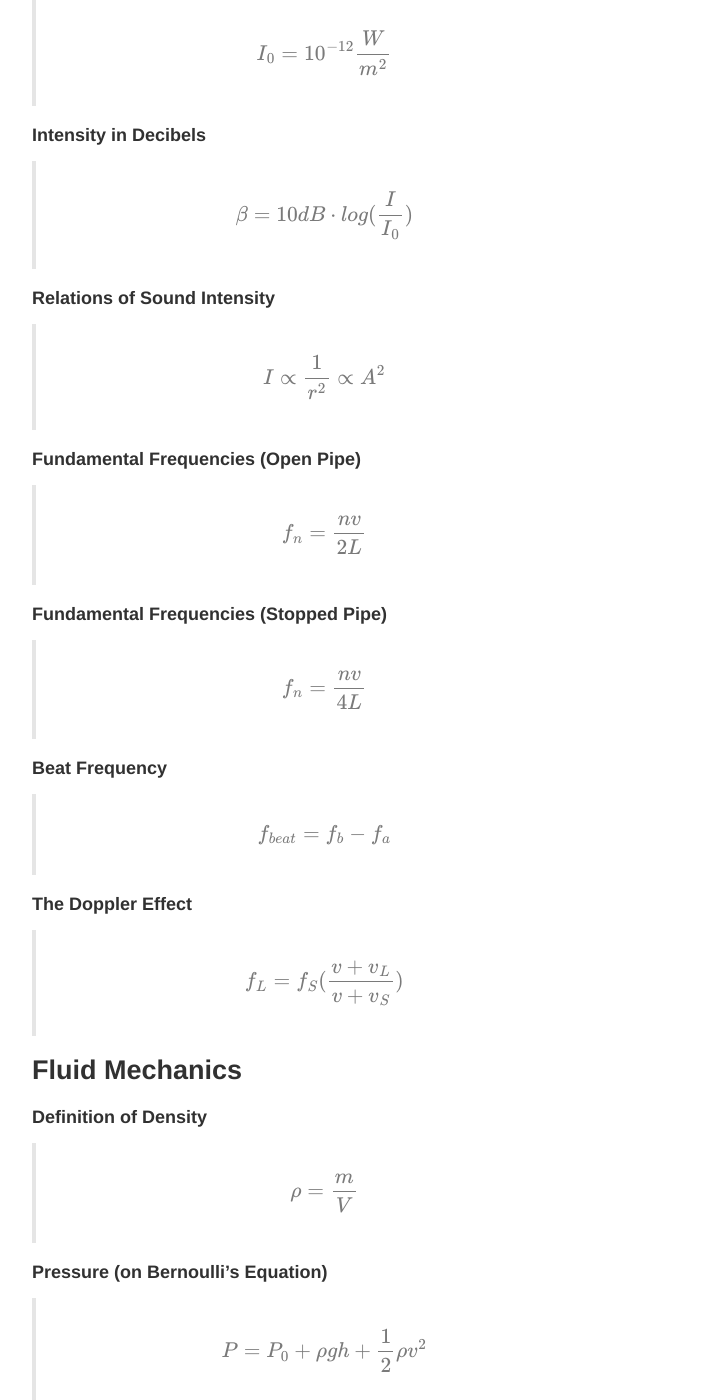
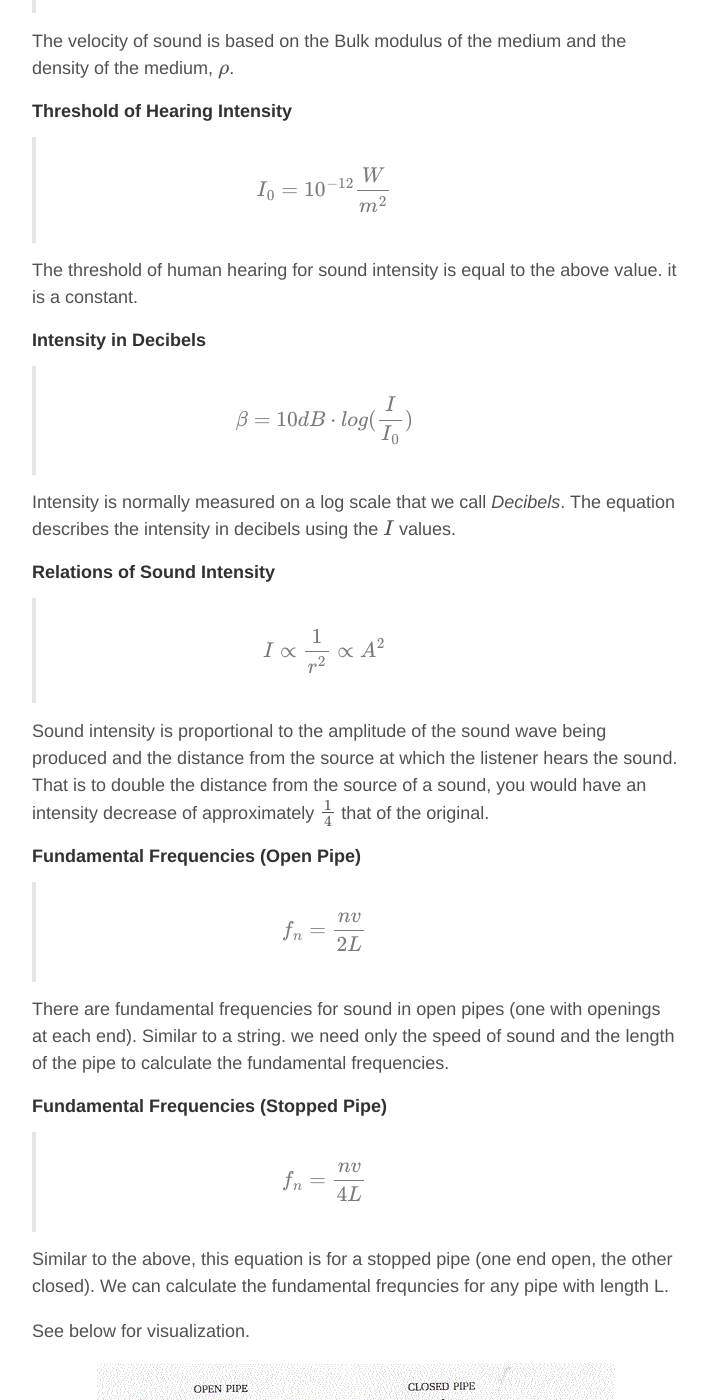
Before and after one commit to ZacBlanco/zacblanco.github.io, a Jekyll site: the page built from _posts/2015-05-10-physics-review.md, in a window 1280 px wide and 1400 px high, scrolled down 10999 px. Shown: the whole window, without its empty margins (284-992 px from the left). Built offline with Jekyll 4.4.1, drawn with Linux system fonts in a browser that asks for light colours; formulas are drawn with MathJax 3; comment, search, counter and statistics services are not loaded; some of the changed text lies outside the part shown.

Commit message:
finished sound

```diff
--- a/_posts/2015-05-10-physics-review.md
+++ b/_posts/2015-05-10-physics-review.md
@@ -291,44 +291,74 @@ A wave cannot exist on a string unless half of a wavelength is equal to a multip
 
 > $$ P_{max} = BkA $$
 
+The maximum pressure of a sound wave depends on Bulk's modulus, $$ B $$, the amplitude of the sound, and, $$ k $$, the wave number.
+
 ##### Velocity of a Sound Wave
 
 > $$ v = \sqrt{\frac{B}{\rho}} $$
+
+The velocity of sound is based on the Bulk modulus of the medium and the density of the medium, $$ \rho $$.
 
 ##### Threshold of Hearing Intensity
 
 > $$ I_0 = 10^{-12} \frac{W}{m^2}$$
 
+The threshold of human hearing for sound intensity is equal to the above value. it is a constant.
+
 ##### Intensity in Decibels
 
 > $$ \beta = 10dB\cdot log(\frac{I}{I_0}) $$
+
+Intensity is normally measured on a log scale that we call _Decibels_. The equation describes the intensity in decibels using the $$ I $$ values.
 
 ##### Relations of Sound Intensity
 
 > $$ I \propto \frac{1}{r^2} \propto A^2 $$
 
+Sound intensity is proportional to the amplitude of the sound wave being produced and the distance from the source at which the listener hears the sound. That is to double the distance from the source of a sound, you would have an intensity decrease of approximately $$ \frac{1}{4} $$ that of the original.
+
 ##### Fundamental Frequencies (Open Pipe)
 
 > $$ f_n = \frac{nv}{2L} $$
+
+There are fundamental frequencies for sound in open pipes (one with openings at each end). Similar to a string. we need only the speed of sound and the length of the pipe to calculate the fundamental frequencies.
 
 ##### Fundamental Frequencies (Stopped Pipe)
 
 > $$ f_n = \frac{nv}{4L} $$
 
+Similar to the above, this equation is for a stopped pipe (one end open, the other closed). We can calculate the fundamental frequncies for any pipe with length L.
+
+See below for visualization.
+
+![Fundamental Frequencies in Pipes](../assets/images/physics-review/sound-fund-freq.gif)
+
 ##### Beat Frequency
 
 > $$ f_{beat} = f_b - f_a $$
+
+Two different sound frequencies create what we call 'beats'. It is addional amplitude variations in the sound we hear. See below image.
+
+![Image of Beat](../assets/images/physics-review/beat-freq.jpeg)
 
 ##### The Doppler Effect
 
 > $$ f_L = f_S(\frac{v + v_L}{v + v_S}) $$
 
+The doppler effect tells us that the frequency a listener hears when they, or a source is moving to or away from the listener changes based on the velocity.
+
+- $$ v_L $$ is positive if the listener moves toward the source.
+- $$ v_L $$ is negative if the listener moves away from the source.
+- $$ v_S $$ is positive if the source moves away from the listener
+- $$ v_S $$ is negative if the source moves toward the listener
 
 ## Fluid Mechanics
 
 ##### Definition of Density
 
 > $$ \rho = \frac{m}{V} $$
+
+Simply defining density as amount of mass per unit of volume
 
 ##### Pressure (on Bernoulli's Equation)
 
```
Also changed, not shown: assets/images/physics-review/beat-freq.jpeg (added), assets/images/physics-review/sound-fund-freq.gif (added), 9 other files.
